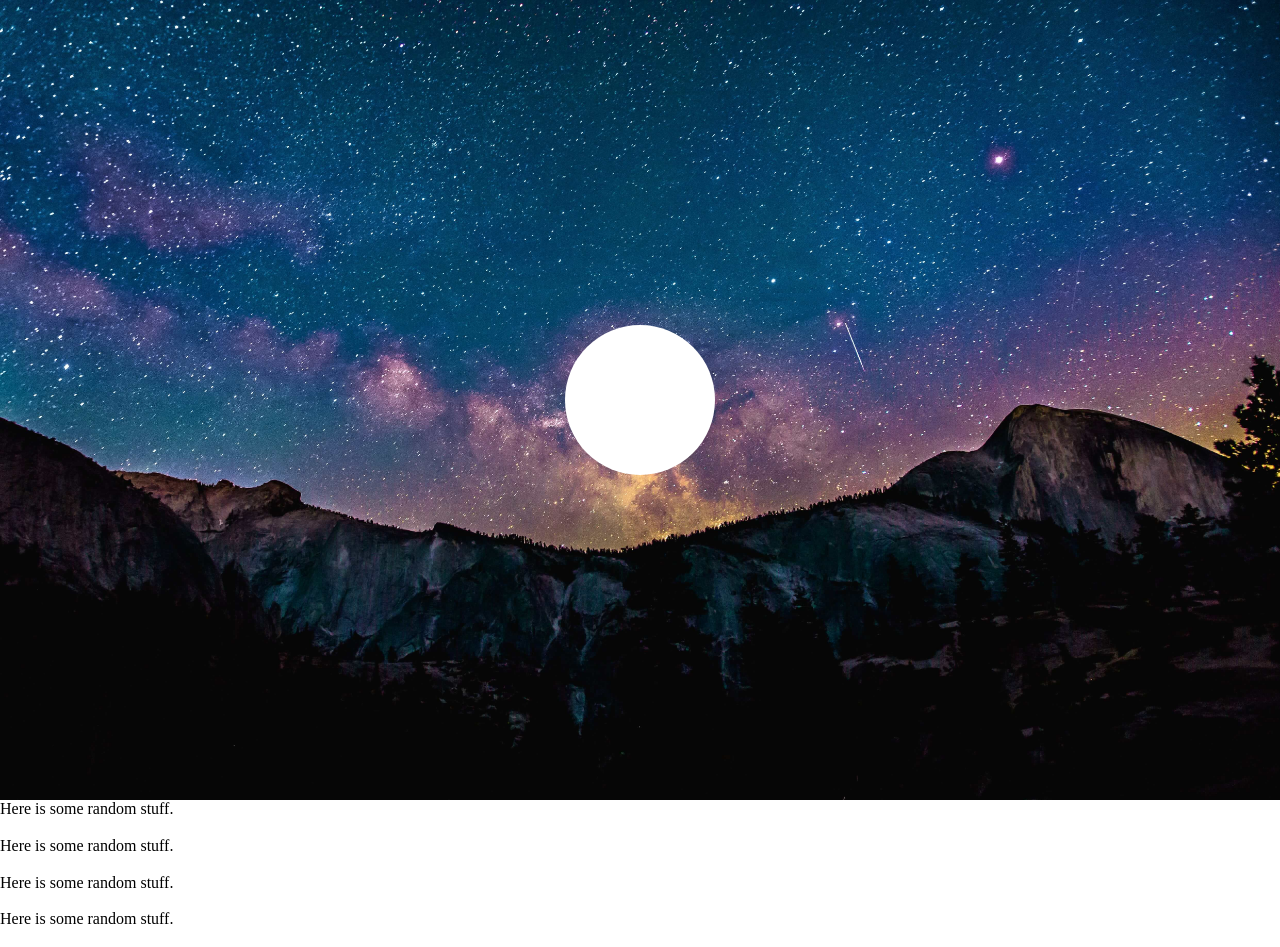
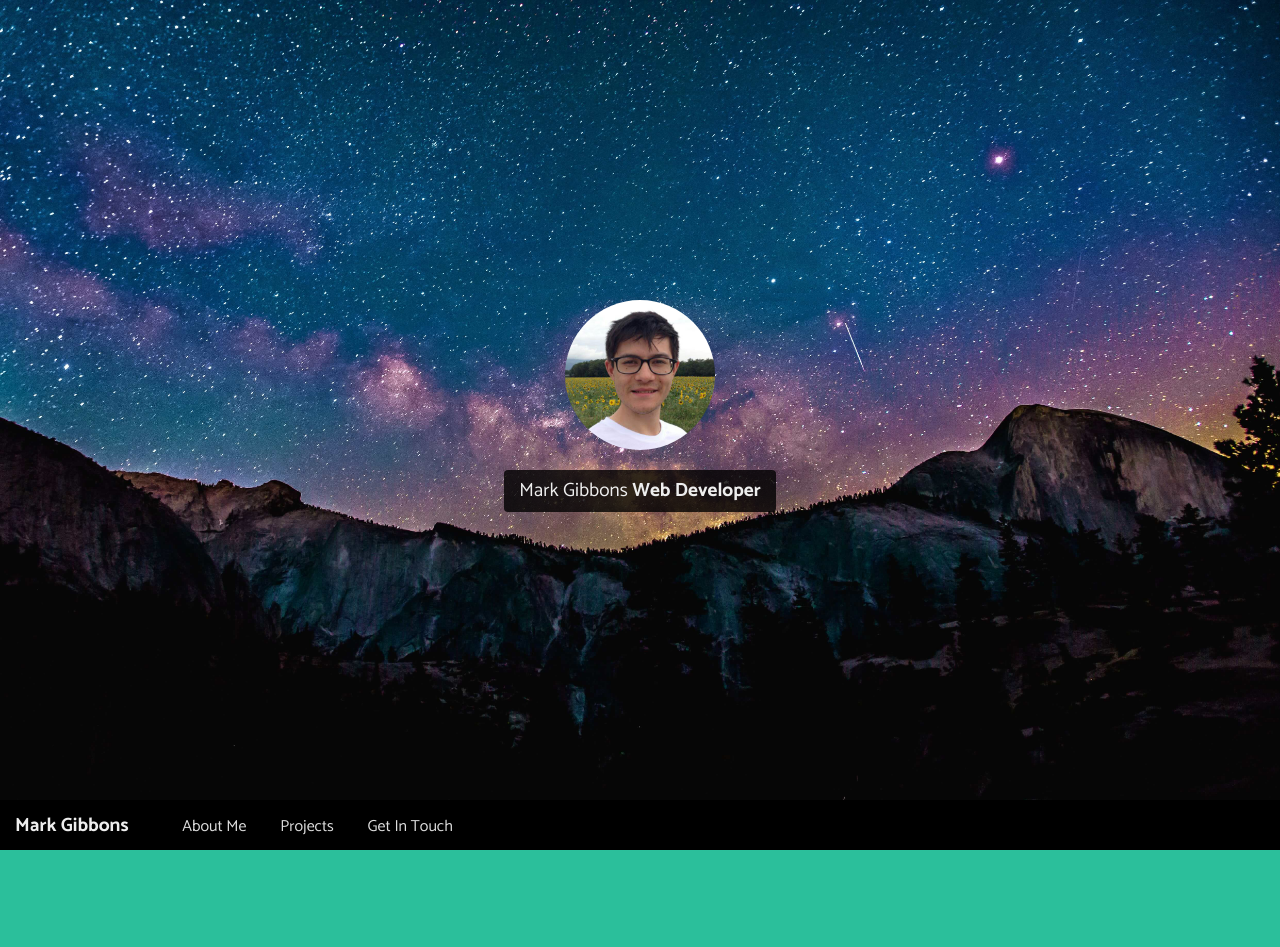
Before and after one commit to markgibbons90/markgibbons90.github.io, a plain HTML site: page index.html in a window 1280 px wide. Shown: the top 947 px of the page. Drawn offline with nearby package versions, Linux system fonts and the light colour scheme.

Commit message:
Playing around with sticky nav

```diff
--- a/index.html
+++ b/index.html
@@ -3,22 +3,34 @@
     <meta charset="UTF-8">
     <title>Mark Gibbons | Bristol-based web developer</title>
     <link rel="stylesheet" href="https://cdnjs.cloudflare.com/ajax/libs/normalize/4.2.0/normalize.min.css">
+    <link href="https://fonts.googleapis.com/css?family=Catamaran:300,400,600,700" rel="stylesheet">
     <link rel="stylesheet" href="main.css">
 </head>
 <body>
 
 <div id="landing-page">
-    <div id="face"></div>
+    <div class="profile-block">
+        <div class="profile-pic"></div>
+        <div class="profile-text">Mark Gibbons <b>Web Developer</b></div>
+    </div>
 </div>
 
-Here is some random stuff.<br><br>
-Here is some random stuff.<br><br>
-Here is some random stuff.<br><br>
-Here is some random stuff.<br><br>
-Here is some random stuff.<br><br>
-Here is some random stuff.<br><br>
-Here is some random stuff.<br><br>
-Here is some random stuff.<br><br>
+<nav id="main-nav" class="inline-nav">
+    <a href="#" class="nav-home-link">Mark Gibbons</a>
+    <ul class="inline-nav-list">
+        <li class="inline-nav-list-item">
+            <a href="#">About Me</a>
+        </li>
+        <li class="inline-nav-list-item">
+            <a href="#">Projects</a>
+        </li>
+        <li class="inline-nav-list-item">
+            <a href="#">Get In Touch</a>
+        </li>
+    </ul>
+</nav>
+
+<div id="about-page"></div>
 
 <script src="main.js"></script>
 
--- a/main.css
+++ b/main.css
@@ -1,14 +1,78 @@
+*, *:before, *:after {
+    box-sizing: border-box;
+}
+
+body {
+    font-family: 'Catamaran', sans-serif;
+}
+
 #landing-page {
     background-image: url("/img/space_min.jpg");
     background-size: cover;
     background-attachment: fixed;
+    position: relative;
 }
-#face {
+
+.profile-block {
+    position: absolute;
+    top: calc(50% - 100px);
+    left: 0;
+    right: 0;
+    text-align: center;
+}
+.profile-pic {
     width: 150px;
     height: 150px;
     border-radius: 50%;
-    position: absolute;;
-    top: calc(50% - 75px);
-    left: calc(50% - 75px);
-    background: #fff;
+    background-image: url("/img/profilepic.jpg");
+    background-size: cover;
+    margin: 0 auto;
 }
+.profile-text {
+    margin-top: 20px;
+    display: inline-block;
+    padding: 10px 15px;
+    background: rgba(0, 0, 0, 0.8);
+    color: #eee;
+    border-radius: 4px;
+    /*margin-right: -22px;*/
+    font-size: 1.2rem;
+}
+
+.inline-nav {
+    background: #000;
+}
+.nav-home-link {
+    display: inline-block;
+    height: 50px;
+    padding: 15px;
+    color: #eee;
+    text-decoration: none;
+    font-weight: bold;
+    font-size: 1.2rem;
+    margin-right: 20px;
+}
+.inline-nav-list {
+    display: inline-block;
+    margin: 0;
+    padding: 0;
+}
+.inline-nav-list-item {
+    display: inline-block;
+    list-style: none;
+}
+.inline-nav-list-item a {
+    height: 50px;
+    padding: 15px;
+    color: #ddd;
+    text-decoration: none;
+}
+.inline-nav-list-item a:hover {
+    color: #EB3B3B;
+    transition: color 0.2s linear;
+}
+
+#about-page {
+    height: 800px;
+    background: #2BBF9B;
+}
--- a/main.js
+++ b/main.js
@@ -12,4 +12,21 @@
         document.getElementById('landing-page').style.height = windowHeight;
     }
 
+    var height = window.innerHeight;
+    var nav = document.getElementById('main-nav');
+    // TODO: refactor this
+    window.addEventListener('scroll', function() {
+        if (window.scrollY > height) {
+            nav.style.position = 'fixed';
+            nav.style.top = 0;
+            nav.style.left = 0;
+            nav.style.right = 0;
+        } else {
+            nav.style.position = 'initial';
+            delete nav.style.top;
+            delete nav.style.left;
+            delete nav.style.right;
+        }
+    });
+
 })();
```
Also changed, not shown: img/profilepic.jpg (added).
